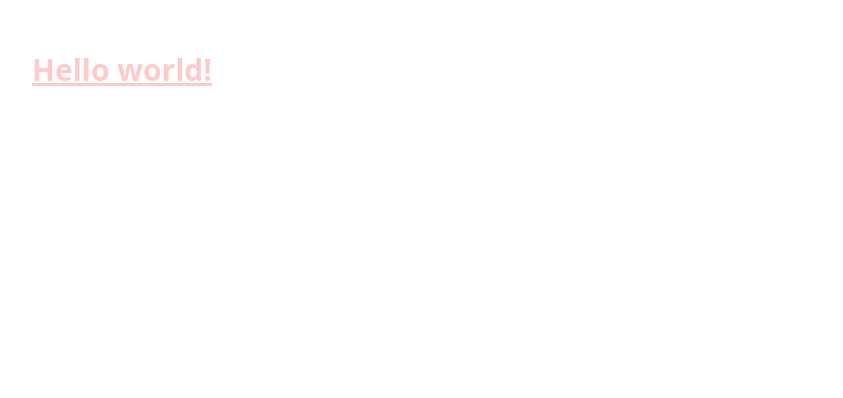
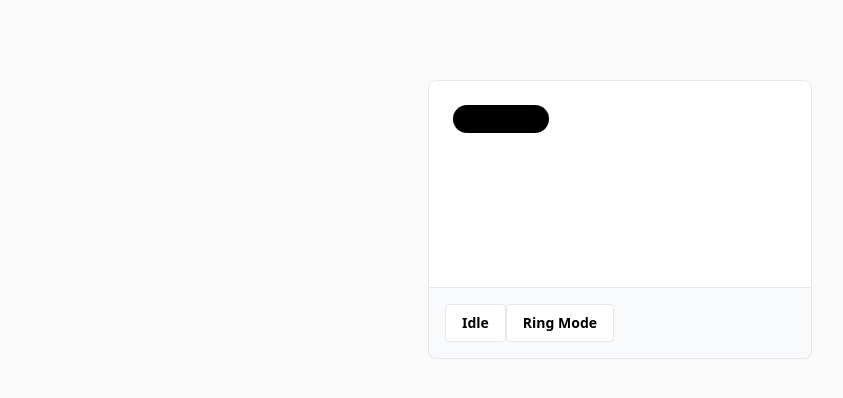
Before and after one commit to NikoSoder/dynamic-island, a React (Vite) app: page / in a window 1280 px wide. Shown: the top 398 px of the page, without its empty margins (20-863 px from the left). Built offline with nearby package versions, Linux system fonts and the light colour scheme.

Commit message:
Style idle and ring mode

```diff
--- a/package.json
+++ b/package.json
@@ -10,6 +10,7 @@
     "preview": "vite preview"
   },
   "dependencies": {
+    "@heroicons/react": "^2.0.18",
     "react": "^18.2.0",
     "react-dom": "^18.2.0"
   },
--- a/src/App.css
+++ b/src/App.css
@@ -0,0 +1,28 @@
+body {
+  @apply bg-neutral-50;
+}
+
+.bell-animation {
+  animation: bell-ring 1s;
+}
+
+@keyframes bell-ring {
+  15% {
+    transform: rotate(25deg);
+  }
+  20% {
+    transform: rotate(-25deg);
+  }
+  25% {
+    transform: rotate(25deg);
+  }
+  50% {
+    transform: rotate(-25deg);
+  }
+  75% {
+    transform: rotate(25deg);
+  }
+  100% {
+    transform: rotate(0deg);
+  }
+}
--- a/src/App.tsx
+++ b/src/App.tsx
@@ -1,12 +1,33 @@
 import "./App.css";
+import Idle from "./components/Idle";
+import Ring from "./components/Ring";
+import { useState } from "react";
 
 const App = () => {
+  const [active, setActive] = useState("Idle");
   return (
-    <>
-      <h1 className="m-10 p-3 text-3xl font-bold text-red-200 underline hover:bg-blue-800 hover:text-red-800">
-        Hello world!
-      </h1>
-    </>
+    <main className="mt-20 flex items-center justify-center">
+      <div className="w-96">
+        <div className="h-52 rounded-t-lg border bg-white p-6 transition-all">
+          {active === "Idle" && <Idle />}
+          {active === "Ring" && <Ring />}
+        </div>
+        <div className="rounded-b-lg border-x border-b bg-slate-50 p-4">
+          <button
+            onClick={() => setActive("Idle")}
+            className="rounded border bg-white px-4 py-2 text-sm font-semibold"
+          >
+            Idle
+          </button>
+          <button
+            onClick={() => setActive("Ring")}
+            className="rounded border bg-white px-4 py-2 text-sm font-semibold"
+          >
+            Ring Mode
+          </button>
+        </div>
+      </div>
+    </main>
   );
 };
 
--- /dev/null
+++ b/src/components/Idle.tsx
@@ -0,0 +1,5 @@
+const Idle = () => {
+  return <div className="h-7 w-24 rounded-full bg-black"></div>;
+};
+
+export default Idle;
--- /dev/null
+++ b/src/components/Ring.tsx
@@ -0,0 +1,31 @@
+import { BellIcon } from "@heroicons/react/24/solid";
+import { BellSlashIcon } from "@heroicons/react/24/solid";
+import { useState } from "react";
+const Ring = () => {
+  const [showRing, setShowRing] = useState(true);
+  return (
+    <div className="flex w-28 flex-row items-center justify-between rounded-full bg-black p-2 text-sm">
+      {showRing && (
+        <BellIcon
+          onClick={() => setShowRing(!showRing)}
+          className="bell-animation h-5 w-5 cursor-pointer text-white"
+        />
+      )}
+      {!showRing && (
+        <div className="rounded-full bg-orange-600 px-3">
+          <BellSlashIcon
+            onClick={() => setShowRing(!showRing)}
+            className="h-5 w-5 cursor-pointer text-white"
+          />
+        </div>
+      )}
+      {showRing ? (
+        <p className="text-white">Ring</p>
+      ) : (
+        <p className="text-orange-600">Silent</p>
+      )}
+    </div>
+  );
+};
+
+export default Ring;
```
Also changed, not shown: 1 other file (tests, documents, lock files or other folders).
